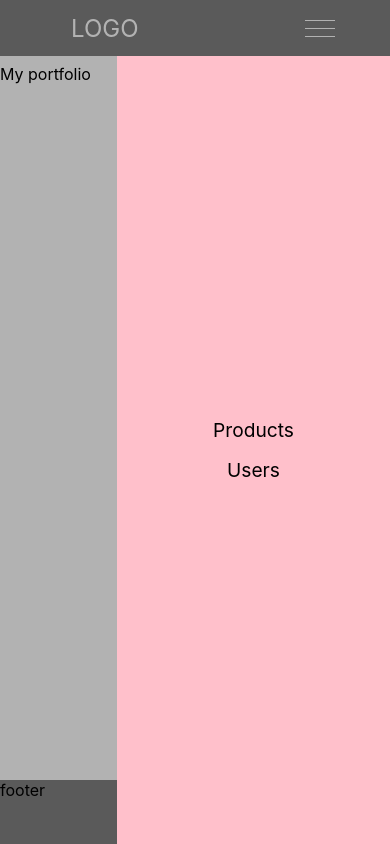
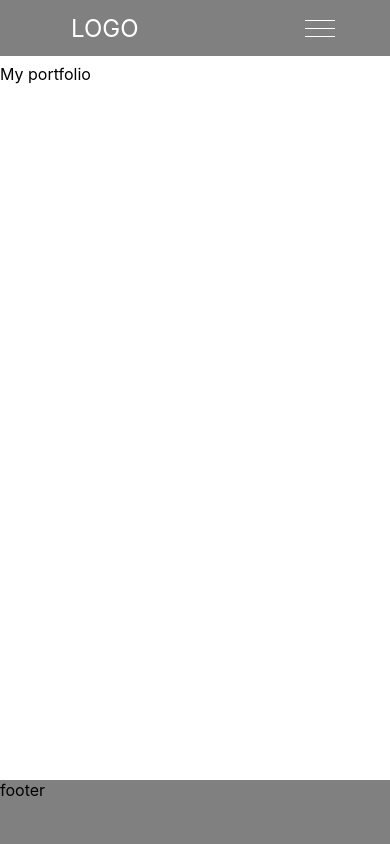
Before and after one commit to alexandra-pascal/my-portfolio, a React (Create React App) app: page /#/ in a window 390 px wide. Built offline with nearby package versions, Linux system fonts and the light colour scheme.

Commit message:
make the drawer visible on click on the hamburger menu

```diff
--- a/src/components/App/App.js
+++ b/src/components/App/App.js
@@ -7,13 +7,28 @@ import BackDrop from "../BackDrop/BackDrop";
 import "./App.css";
 
 export default class App extends React.Component {
+  state = {
+    sideDrawerOpen: false
+  };
+
+  drawerToggleClickHandler = () => {
+    this.setState(prevState => {
+      return { sideDrawerOpen: !prevState.sideDrawerOpen };
+    });
+  };
   render() {
+    let sideDrawer;
+    let backDrop;
+    if (this.state.sideDrawerOpen) {
+      sideDrawer = <SideDrawer />;
+      backDrop = <BackDrop />;
+    }
     return (
       <Router>
         <div className="App">
-          <Toolbar />
-          <SideDrawer/>
-          <BackDrop/>
+          <Toolbar drawerClickHandler={this.drawerToggleClickHandler} />
+          {sideDrawer}
+          {backDrop}
           <main className="main">
             <p>My portfolio</p>
           </main>
--- a/src/components/SideDrawer/DrawerToggleButton.js
+++ b/src/components/SideDrawer/DrawerToggleButton.js
@@ -1,9 +1,9 @@
 import React from 'react';
 import './DrawerToggleButton.css'
 
-export default function DrawerToggleButton() {
+export default function DrawerToggleButton(props) {
   return (
-    <button className="toggle-button">
+    <button className="toggle-button" onClick={props.click}>
       <div className="toggle-button__line"/>
       <div className="toggle-button__line"/>
       <div className="toggle-button__line"/>
--- a/src/components/Toolbar/Toolbar.js
+++ b/src/components/Toolbar/Toolbar.js
@@ -10,7 +10,7 @@ export default function Toolbar(props) {
           <a href="/">LOGO</a>
         </div>
         <div>
-          <DrawerToggleButton />
+          <DrawerToggleButton click={props.drawerClickHandler}/>
         </div>
       </nav>
     </header>
```
